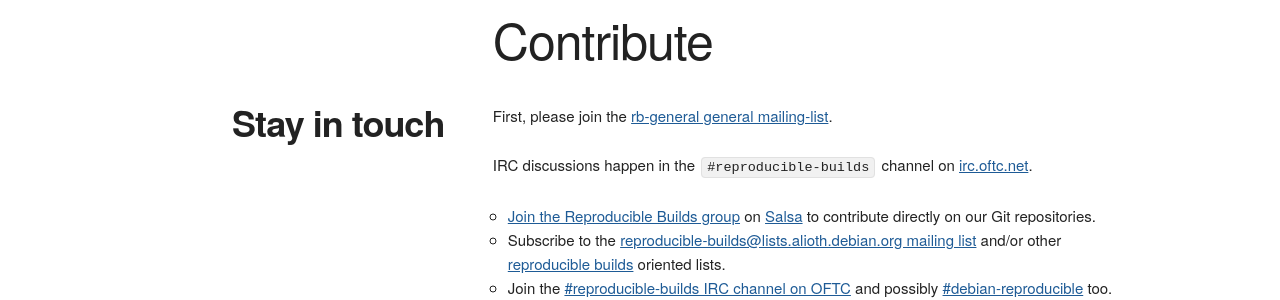
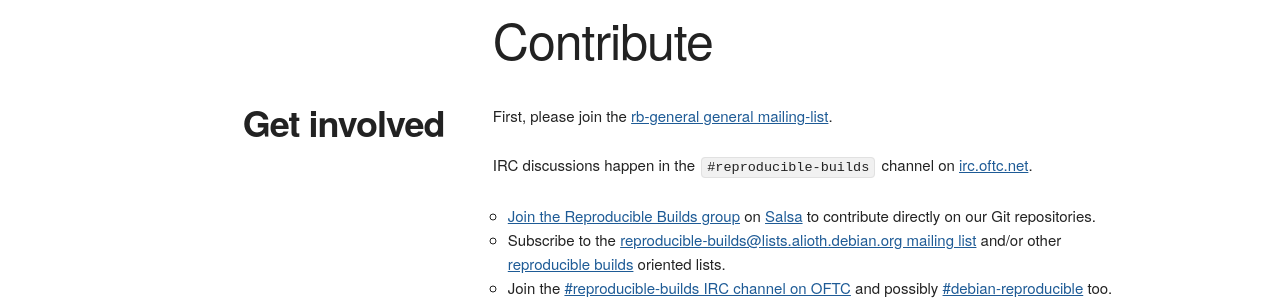
Before and after one commit to prototypefund/reproducible-website, a Jekyll site: the page built from contribute/index.html, in a window 1280 px wide and 900 px high. Shown: the part 132-432 px from the top of the window. Built offline with Jekyll 4.4.1, drawn with Linux system fonts in a browser that asks for light colours; some web fonts are replaced.

Commit message:
s/Stay in touch/Get involved/ - thanks h01ger for the suggestion
Signed-off-by: Mattia Rizzolo <mattia@debian.org>

```diff
--- a/contribute/index.html
+++ b/contribute/index.html
@@ -7,7 +7,7 @@ order: 4
 
 <div class="row">
   <div class="four columns title">
-    <h2>Stay in touch</h2>
+    <h2>Get involved</h2>
   </div>
   <div class="eight columns">
     <p>
```
